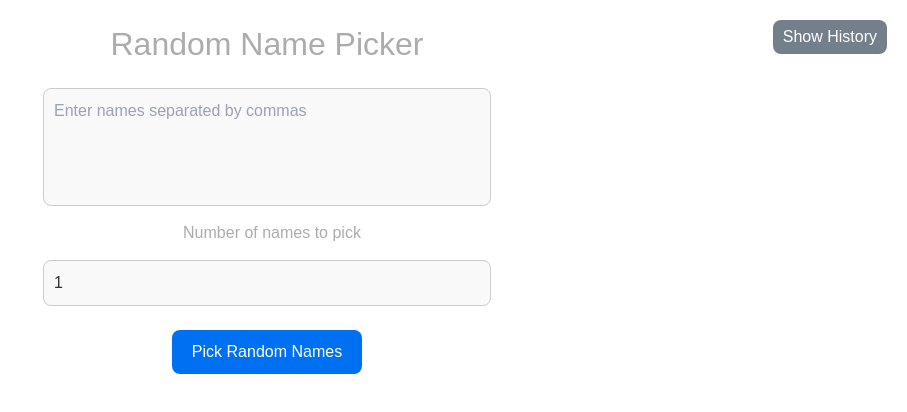
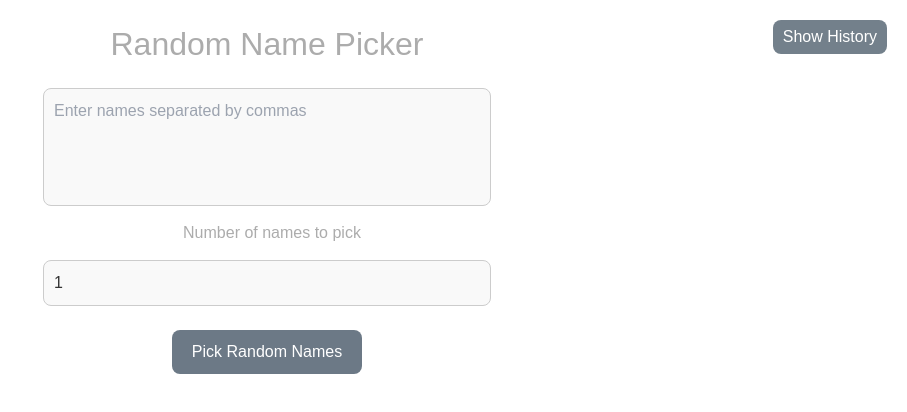
Before and after one commit to krushna06/Random-Generator, a Next.js app: page / in a window 1280 px wide. Shown: the top 412 px of the page, without its empty margins (373-1280 px from the left). Built offline with nearby package versions, Linux system fonts and the light colour scheme.

Commit message:
fix: picker button color

```diff
--- a/styles/Picker.module.css
+++ b/styles/Picker.module.css
@@ -63,7 +63,7 @@
 
   .button {
     padding: 10px 20px;
-    background-color: #0070f3;
+    background-color: #6c7986;
     color: white;
     border: none;
     border-radius: 8px;
@@ -73,7 +73,7 @@
   }
 
   .button:hover {
-    background-color: #005bb5;
+    background-color: #5f656b;
   }
 
   .selectedNames {
```
